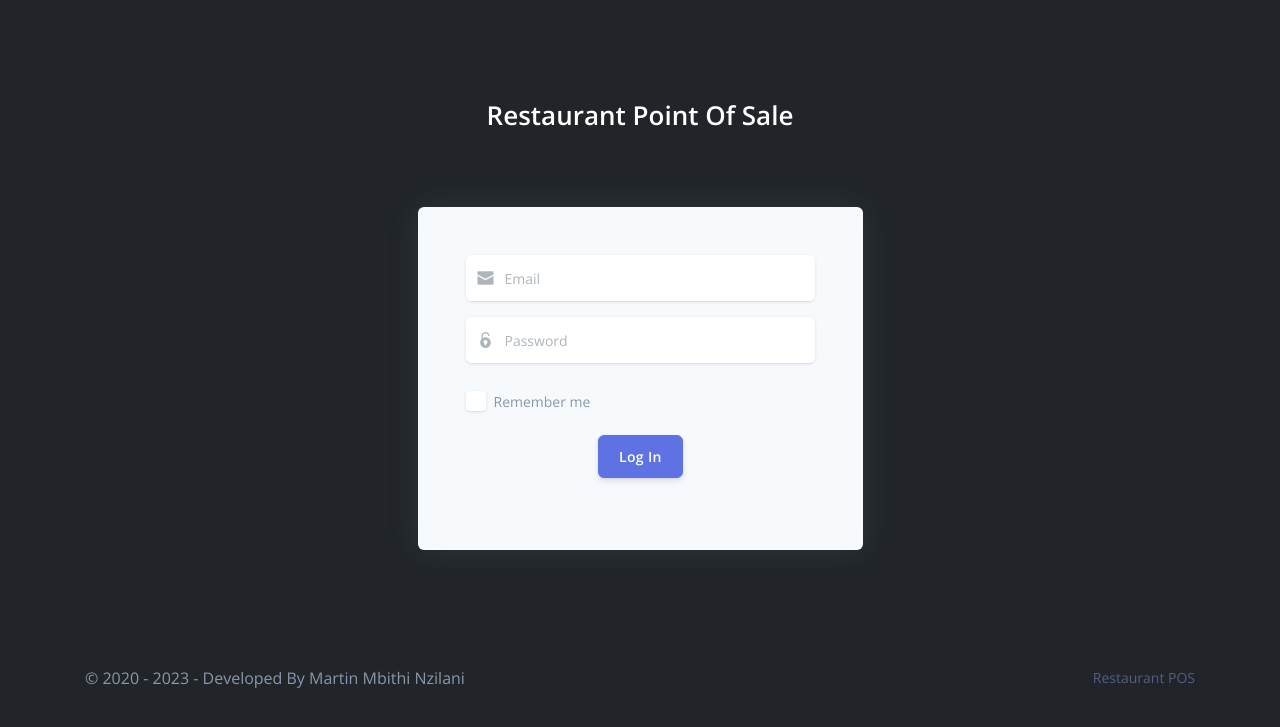
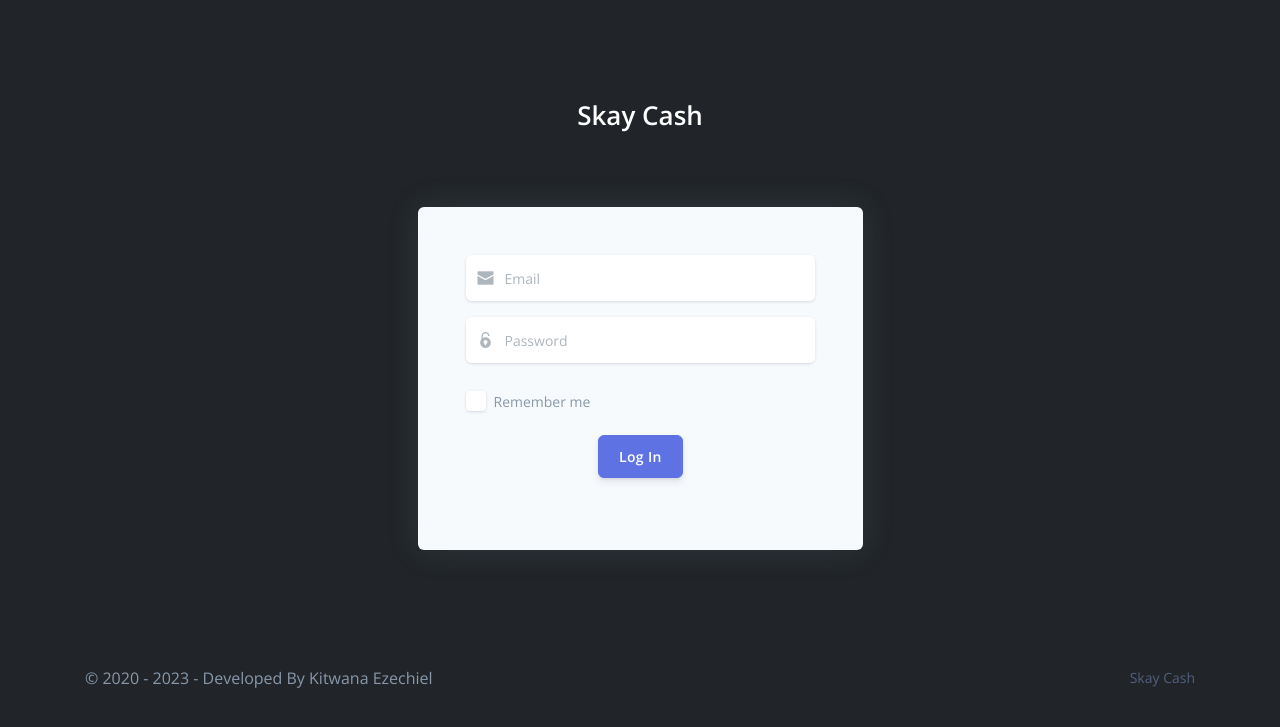
Before and after one commit to KitwanaSh/Phone-POS, a PHP site: page / in a window 1280 px wide. Shown: the top 727 px of the page. Run offline with PHP 8.4, Linux system fonts and the light colour scheme.

Commit message:
Fix: Delete comments

```diff
--- a/cashier/dashboard.php
+++ b/cashier/dashboard.php
@@ -159,7 +159,6 @@ require_once('partials/_analytics.php');
           </div>
         </div>
       </div>
-		<!-- For more projects: Visit codeastro.com  -->
       <div class="row mt-5">
         <div class="col-xl-12">
           <div class="card shadow">
--- a/cashier/index.php
+++ b/cashier/index.php
@@ -28,9 +28,9 @@ require_once('partials/_head.php');
         <div class="header-body text-center mb-7">
           <div class="row justify-content-center">
             <div class="col-lg-5 col-md-6">
-              <h1 class="text-white">Restaurant Point Of Sale</h1>
+              <h1 class="text-white">Skay Cash</h1>
             </div>
-          </div><!-- For more projects: Visit codeastro.com  -->
+          </div>
         </div>
       </div>
     </div>
@@ -77,7 +77,7 @@ require_once('partials/_head.php');
           </div>
         </div>
       </div>
-    </div><!-- For more projects: Visit codeastro.com  -->
+    </div>
   </div>
   <!-- Footer -->
   <?php
--- a/cashier/partials/_footer.php
+++ b/cashier/partials/_footer.php
@@ -3,13 +3,13 @@
     <div class="row align-items-center justify-content-xl-between">
       <div class="col-xl-6">
         <div class="copyright text-center text-xl-left text-muted">
-        &copy; 2020 - <?php echo date('Y'); ?> - Developed By Martin Mbithi Nzilani
+        &copy; 2020 - <?php echo date('Y'); ?> - Developed By Kitwana Ezechiel
         </div>
       </div>
       <div class="col-xl-6">
         <ul class="nav nav-footer justify-content-center justify-content-xl-end">
           <li class="nav-item">
-            <a href="" class="nav-link" target="_blank">Restaurant POS</a>
+            <a href="" class="nav-link" target="_blank">Skay Cash</a>
           </li>
         </ul>
       </div>
```
